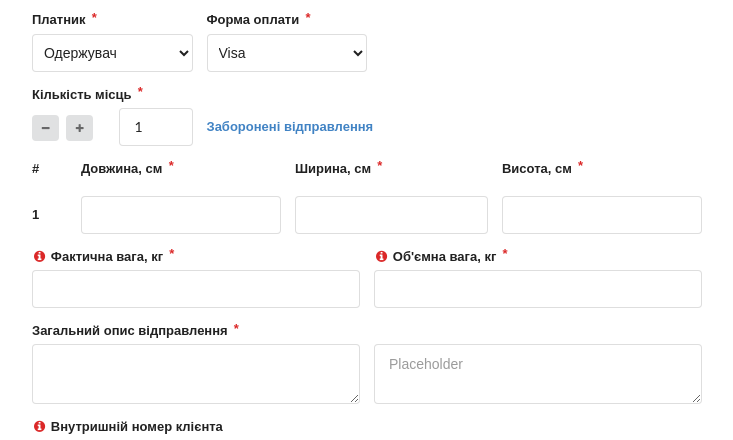
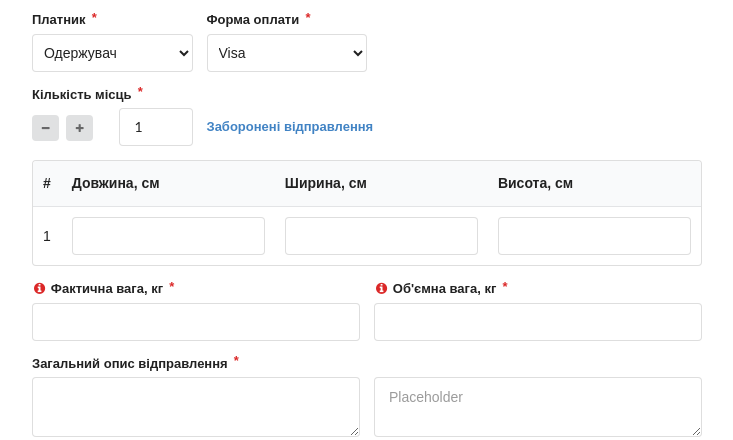
Before and after one commit to coderiver/npform, a website: page site/step_4.html in a window 1280 px wide. Shown: the part 272-712 px from the top of the page, without its empty margins (273-1006 px from the left). Drawn offline with Linux system fonts and the light colour scheme; files whose address does not match are found by name.

Commit message:
step_4 table upd

```diff
--- a/site/step_4.html
+++ b/site/step_4.html
@@ -133,42 +133,38 @@
 					</div>
 				</div>
 				<div class="field">
-					<div class="fields">
-						<div class="one wide field">
-							<label>#</label>
-						</div>
-						<div class="fifteen wide field">
-							<div class="three fields">
-								<div class="field required">
-									<label>Довжина, см </label>
-								</div>
-								<div class="field required">
+					<table class="ui table table-vertical">
+						<thead>
+							<tr>
+								<th>#</th>
+								<th>
+									<label>Довжина, см</label>
+								</th>
+								<th>
 									<label>Ширина, см </label>
-								</div>
-								<div class="field required">
+								</th>
+								<th>
 									<label>Висота, см </label>
-								</div>
-							</div>
-						</div>
-					</div>
-					<div class="fields">
-						<div class="one wide field vert">
-							<label>1</label>
-						</div>
-						<div class="fifteen wide field">
-							<div class="three fields">
-								<div class="field">
+								</th>
+							</tr>
+						</thead>
+						<tbody>
+							<tr>
+								<td>
+									<label>1</label>
+								</td>
+								<td>
 									<input type="text" name="measure[width]" placeholder="" required>
-								</div>
-								<div class="field">
+								</td>
+								<td>
 									<input type="text" name="measure[length]" required>
-								</div>
-								<div class="field">
+								</td>
+								<td>
 									<input type="text" name="measure[height]" placeholder="" required>
-								</div>
-							</div>
-						</div>
-					</div>
+								</td>
+							</tr>
+						</tbody>
+					</table>
 				</div>
 				<div class="field">
 					<div class="two fields">
@@ -261,7 +257,7 @@
 					<textarea rows="2" required></textarea>
 				</div>
 				<div class="field">
-					<table class="ui table goods">
+					<table class="ui table table-vertical">
 						<thead>
 							<tr>
 								<th></th>
--- a/src/sass/_common.sass
+++ b/src/sass/_common.sass
@@ -119,7 +119,7 @@ body
 		.field_mb
 			margin-bottom: 1.5em
 	&.table
-		&.goods
+		&.table-vertical
 			td
 				vertical-align: middle
 .field.vert
```
Also changed, not shown: src/step_4.html (+28 -32 lines), site/css/screen.css, 1 other file.
